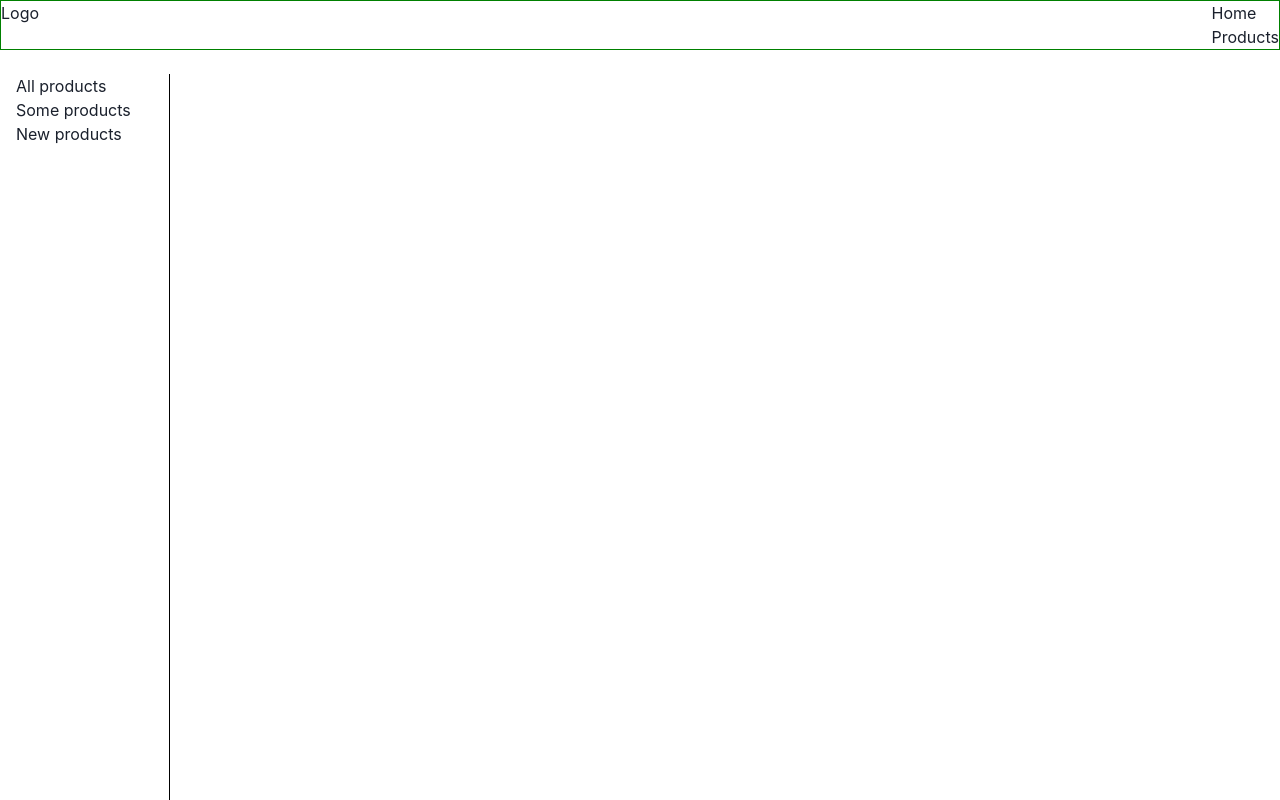
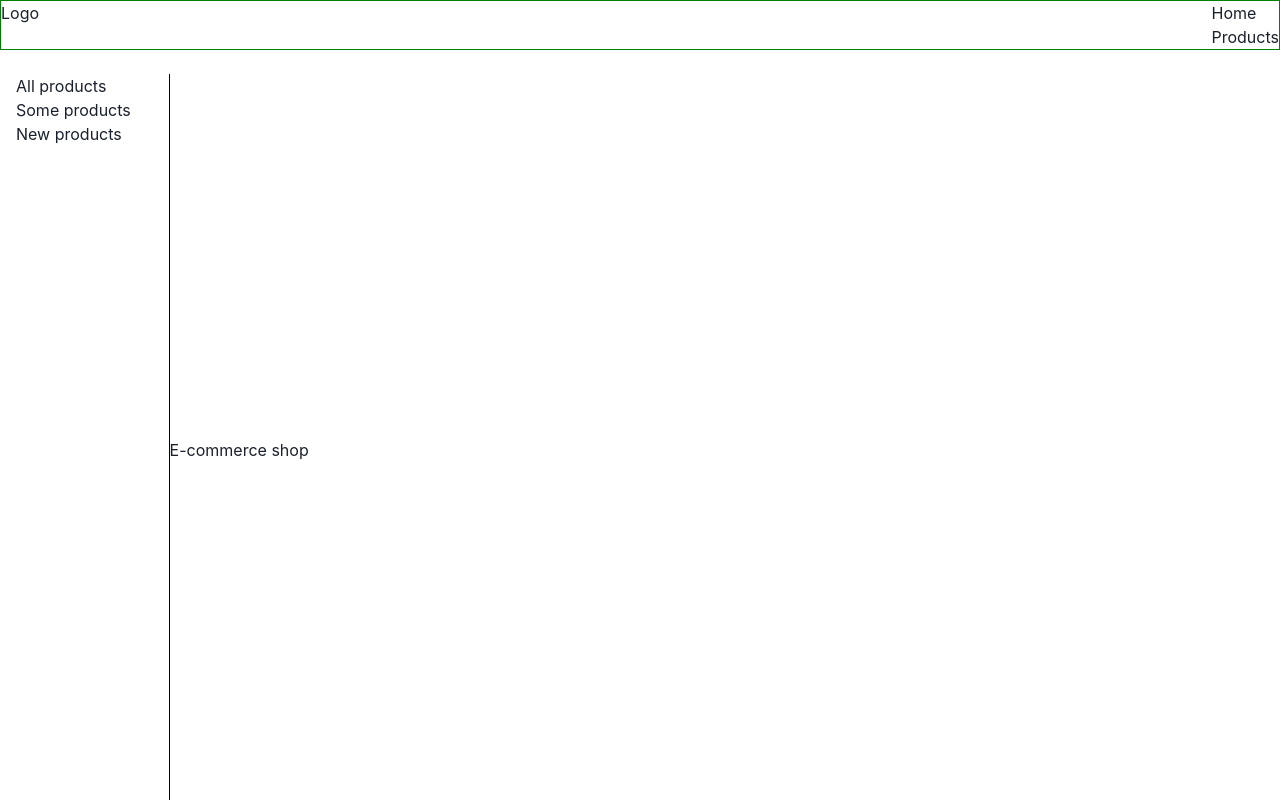
Before and after one commit to reuben-k-o/shop, a Next.js app: page / in a window 1280 px wide. Shown: the top 800 px of the page. Built offline with nearby package versions, Linux system fonts and the light colour scheme.

Commit message:
displaying flex

```diff
--- a/src/components/layout.tsx
+++ b/src/components/layout.tsx
@@ -7,8 +7,7 @@ export default function Layout(props: { children: ReactNode }) {
   return (
     <Box>
       <Navigation />
-
-      <main>
+      <main style={{ display: "flex", height: "100vh", width: "100vw" }}>
         <SideBar />
         {props.children}
       </main>
```
